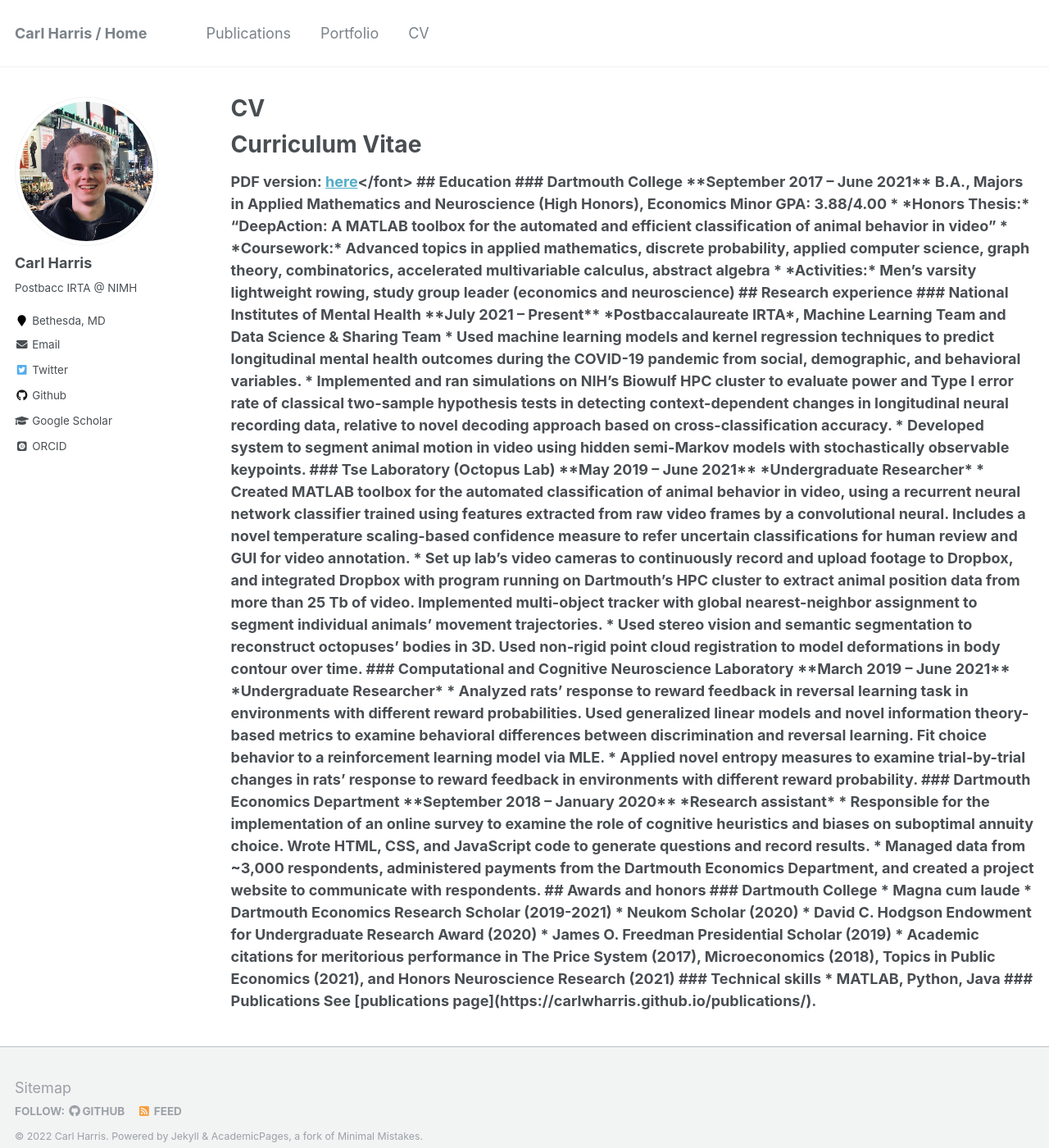
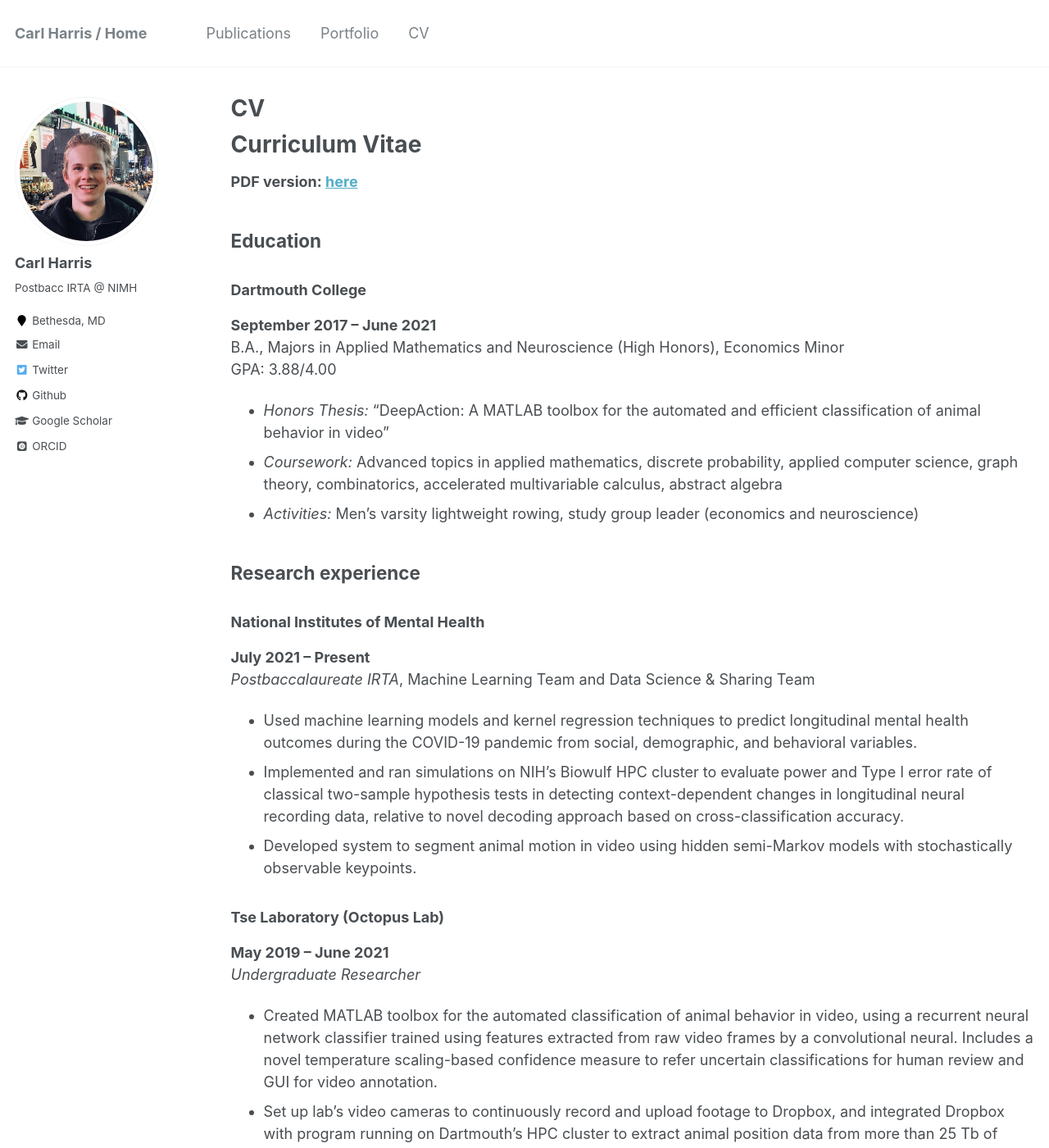
Before and after one commit to carlwharris/carlwharris.github.io, a Jekyll site: the page built from _pages/cv.md, in a window 1280 px wide and 1400 px high. Shown: the whole window at 82% size. Built offline with Jekyll 4.4.1, drawn with Linux system fonts in a browser that asks for light colours; some web fonts are replaced; some of the changed text lies outside the part shown.

Commit message:
formatting bug fixed

```diff
--- a/_pages/cv.md
+++ b/_pages/cv.md
@@ -11,7 +11,7 @@ redirect_from:
 
 # Curriculum Vitae
 
-<font size="4"><b>PDF version: <a href="../files/cv.pdf">here</a><b></font>
+<font size="4"><b>PDF version: <a href="../files/cv.pdf">here</a></b></font>
 
 ## Education
 
@@ -23,8 +23,6 @@ GPA: 3.88/4.00
 * *Honors Thesis:* “DeepAction: A MATLAB toolbox for the automated and efficient classification of animal behavior in video”
 * *Coursework:* Advanced topics in applied mathematics, discrete probability, applied computer science, graph theory, combinatorics, accelerated multivariable calculus, abstract algebra
 * *Activities:* Men’s varsity lightweight rowing, study group leader (economics and neuroscience)
-
-
 
 ## Research experience
 
```
